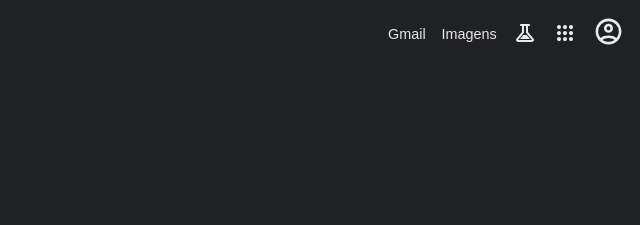
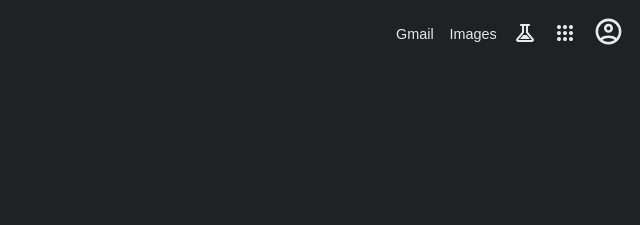
Before and after one commit to samuelcarneiro/clone-pg-google, a plain HTML site: page index.html in a window 1280 px wide. Shown: the top 225 px of the page, 640-1280 px from the left. Drawn offline with Linux system fonts and the light colour scheme.

Commit message:
Alteração de Imagens para Images

```diff
--- a/index.html
+++ b/index.html
@@ -14,7 +14,7 @@
         <nav class="menu">
             <ul>
                 <li><a href="#">Gmail</a></li>
-                <li><a href="#">Imagens</a></li>
+                <li><a href="#">Images</a></li>
                 <li>
                     <a href="#"><img src="./assets/imgs/icon-lab.svg" alt="Icone de laboratório" /></a>
                 </li>
```
